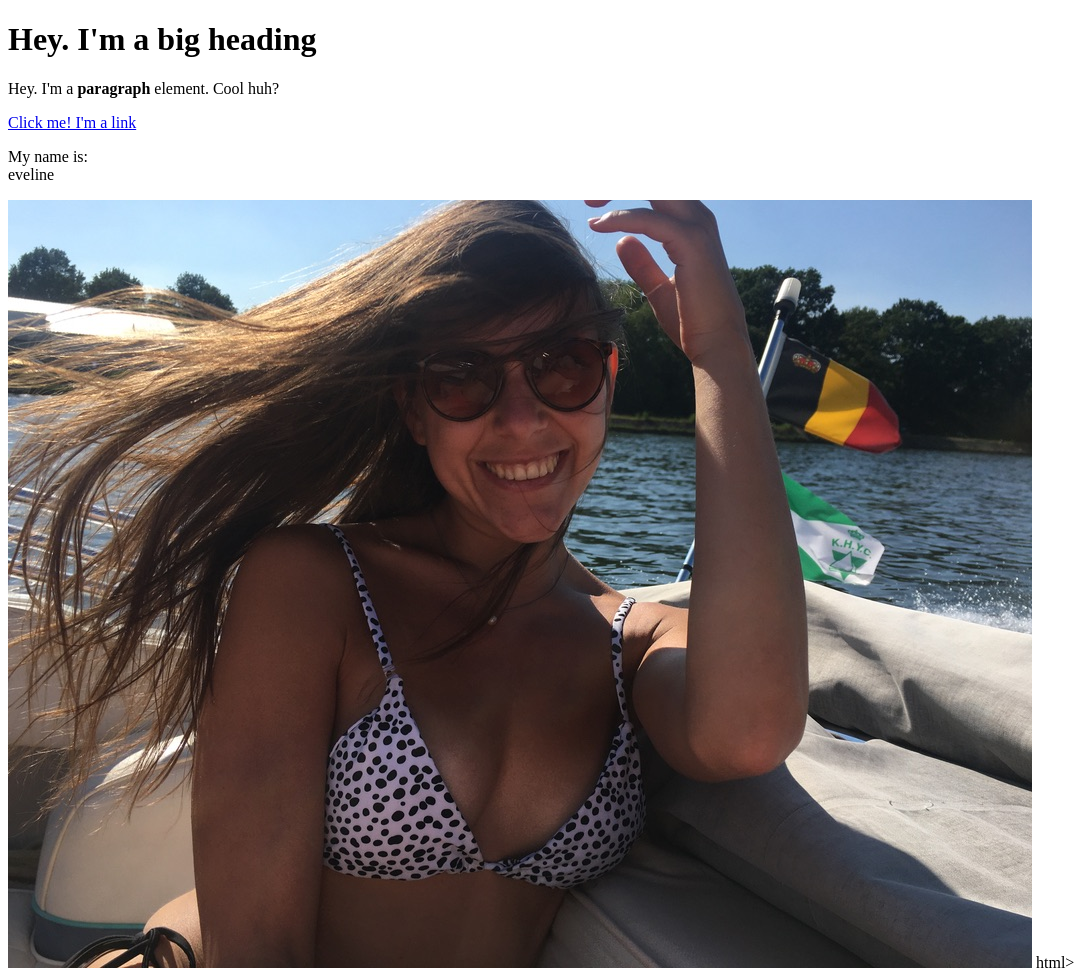
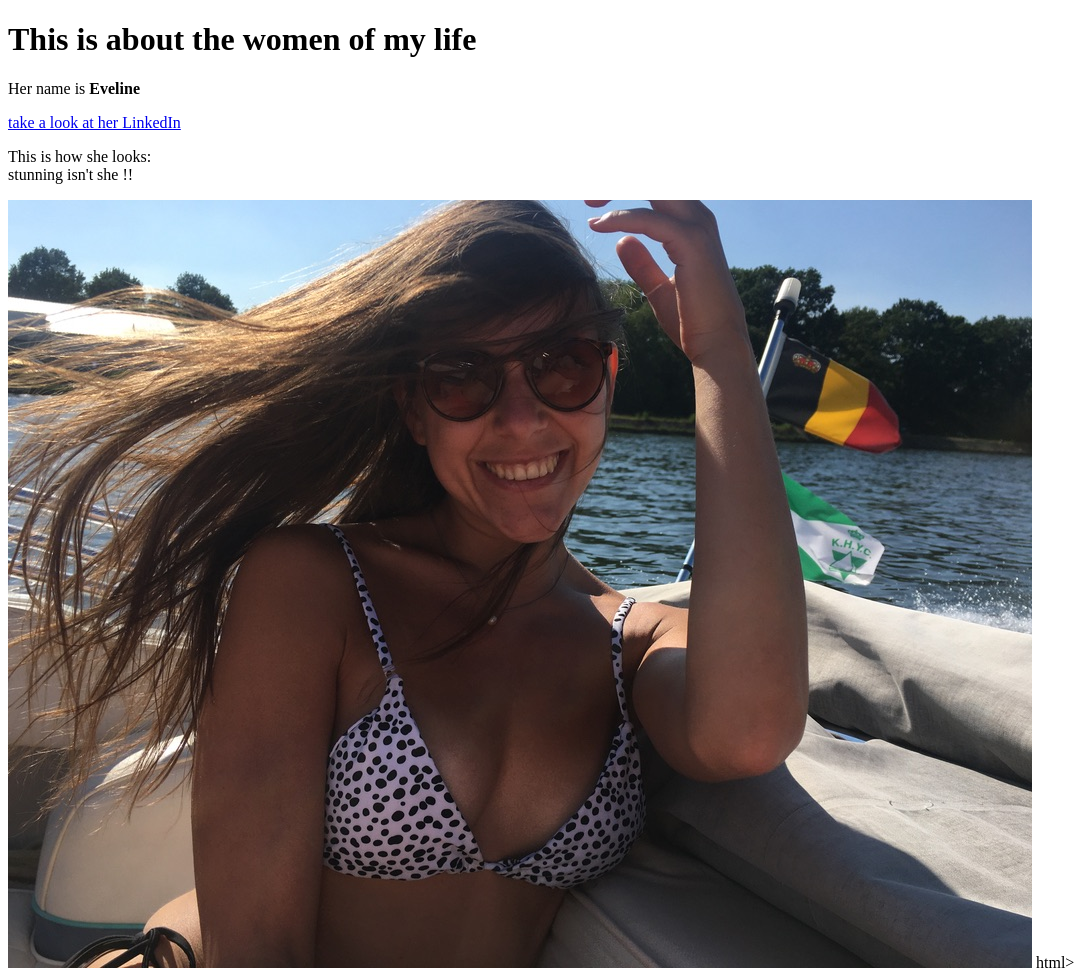
Before and after one commit to PeterrrV/cartoon-hero-, a plain HTML site: page test.html in a window 1280 px wide. Shown: the whole page, without its empty margins (0-1087 px from the left). Drawn offline with Linux system fonts and the light colour scheme.

Commit message:
changed to eveline
link to linked in

```diff
--- a/test.html
+++ b/test.html
@@ -4,11 +4,11 @@
 	<title>test page</title>
 </head>
 <body>
-	<h1>Hey. I'm a big heading</h1>
-	<p>Hey. I'm a <b>paragraph</b> element. Cool huh?</p>
-	<a href="https://google.com" target="_blank" title="Let's go to google">Click me! I'm a link</a>
-	<p>My name is:<br>
-	eveline</p>
+	<h1>This is about the women of my life</h1>
+	<p>Her name is <b>Eveline</b> </p>
+	<a href="https://be.linkedin.com/in/eveline-vanhoutteghem" target="_blank" title="Let's look at her LinkedIn">take a look at her LinkedIn</a>
+	<p>This is how she looks:<br>
+	stunning isn't she !!</p>
 	<img src="img/eveline.jpeg">
 </body>
 </html>html>
```
